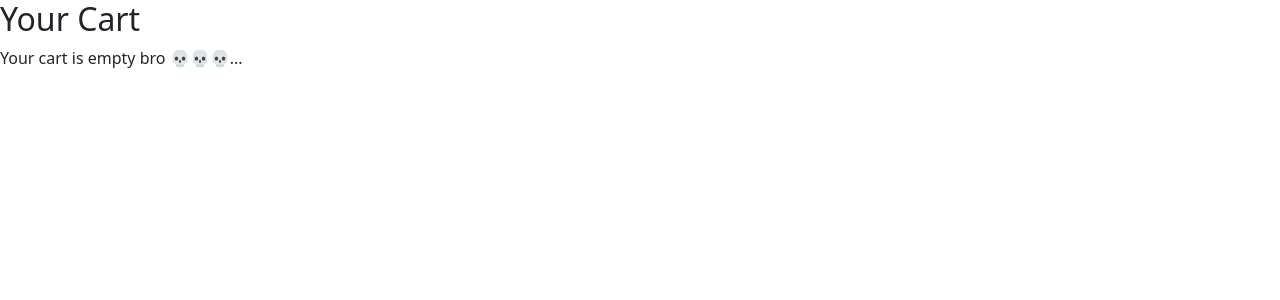
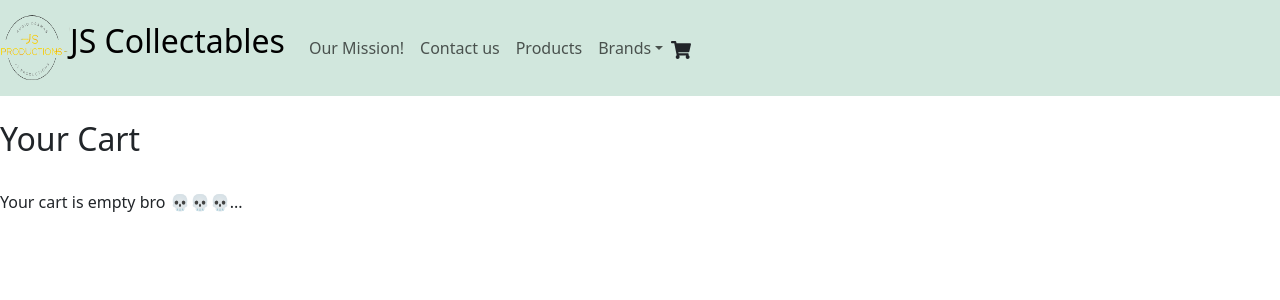
Before and after one commit to Time-Lord-Victorious/collectables-ecommerce-app-2, a React (Vite) app: page /cart in a window 1280 px wide. Shown: the top 300 px of the page. Built offline with nearby package versions, Linux system fonts and the light colour scheme.

Commit message:
finished the cart system (yipeee~)

```diff
--- a/src/cart/cart.jsx
+++ b/src/cart/cart.jsx
@@ -1,5 +1,10 @@
 import React, { useContext } from 'react';
 import { useCart } from './CartContext';
+
+// Navbar code starts
+import Navbar from "../components/navbar";
+
+// Navbar code ends
 
 const CartSystem = () => {
 
@@ -12,7 +17,10 @@ const CartSystem = () => {
 
     return (
         <div>
+            <Navbar />
+            <br></br>
             <h2>Your Cart</h2>
+            <br />
             {cart.products.length === 0 ? (
                 <p>Your cart is empty bro 💀💀💀...</p>
             ) : (
@@ -26,9 +34,9 @@ const CartSystem = () => {
                             </li>
                         )
                     })}
-
+                    <br />
                     <div>
-                        <p>Total price: </p>
+                        <p>Total price (RM): </p>
                         <p>{cart.totalPrice}</p>
                     </div>
                 </ul>
--- a/src/components/navbar.jsx
+++ b/src/components/navbar.jsx
@@ -6,7 +6,7 @@ import { FaShoppingCart } from 'react-icons/fa';
 const Navbar = () => {
     return (
         <nav className="navbar sticky-top navbar-expand-lg navbar-light bg-success-subtle">
-            <Link className="navbar-brand" href="#"><img src={logo} alt="" height="70px" width="70px"></img>
+            <Link className="navbar-brand" href="#"><img src={logo} alt="" height="70px" width="70px" ></img>
                 <h2 className="ml-2 d-inline">JS Collectables</h2>
             </Link>
             <button className="navbar-toggler" type="button" data-toggle="collapse" data-target="#navbarSupportedContent"
```
